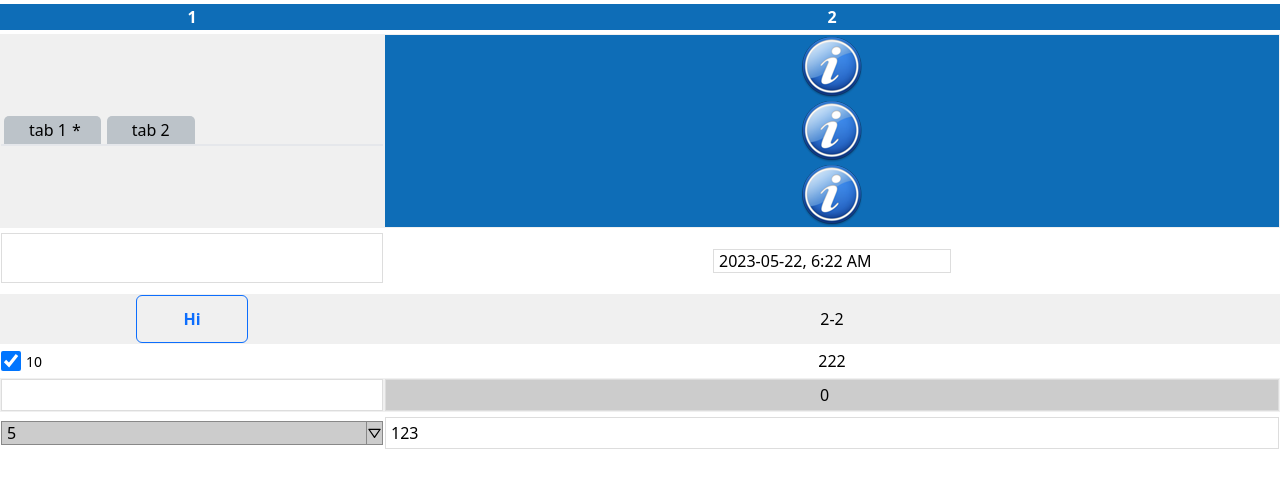
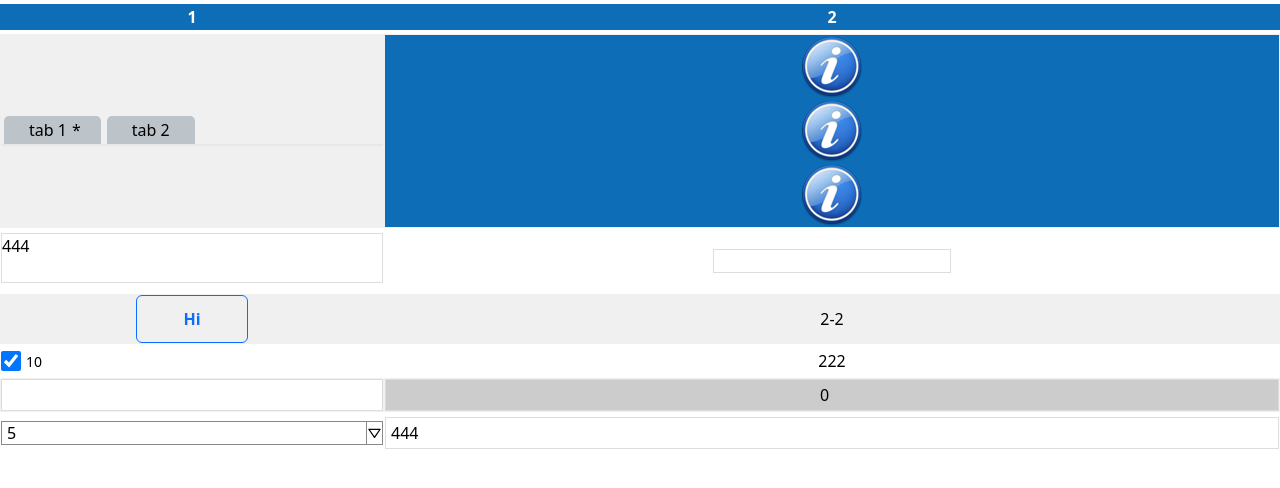
Before and after one commit to xinq05679/react-components, a React (Vite) app: page / in a window 1280 px wide. Shown: the top 488 px of the page. Built offline with nearby package versions, Linux system fonts and the light colour scheme.

Commit message:
Modify the changing value behavior of some input components

```diff
--- a/src/App.tsx
+++ b/src/App.tsx
@@ -30,6 +30,10 @@ import BasicTextarea from "./components/input/BasicTextarea";
 import BasicDateTimePicker from "./components/datetime/BasicDateTimePicker";
 
 const App: React.FC = () => {
+  const [value, setValue] = useState("444");
+  const [selectedLabel, setSelectedLabel] = useState("5");
+  const [dateTime, setDateTime] = useState<Date | null>(null);
+  const [checkedState, setCheckedState] = useState(CheckBoxStatus.checked);
   const [checkedList, setCheckedList] = useState([
     CheckBoxStatus.unchecked,
     CheckBoxStatus.unchecked,
@@ -96,12 +100,18 @@ const App: React.FC = () => {
                 <td>
                   <BasicTextarea
                     onValueChanged={(value) => console.log(value)}
-                    onSubmit={(value) => console.log(value + "QQQ")}
+                    onSubmit={(value) => setValue(value)}
+                    text={value}
                     // readOnly
                   />
                 </td>,
                 <td>
-                  <BasicDateTimePicker />
+                  <BasicDateTimePicker
+                    onDateTimeChanged={(date) => {
+                      setDateTime(date);
+                    }}
+                    dateTime={dateTime}
+                  />
                 </td>,
               ],
               [
@@ -114,7 +124,13 @@ const App: React.FC = () => {
               ],
               [
                 <td>
-                  <BasicCheckBox text={10} checked={CheckBoxStatus.checked} />
+                  <BasicCheckBox
+                    text={10}
+                    checked={checkedState}
+                    onCheckedChagned={(checked) => {
+                      setCheckedState(checked);
+                    }}
+                  />
                 </td>,
                 <td>
                   <div
@@ -191,17 +207,21 @@ const App: React.FC = () => {
                       { label: "7" },
                       { label: "8" },
                     ]}
-                    selectedLabel="5"
-                    readOnly
+                    selectedLabel={selectedLabel}
+                    // onSelectedItemChanged={setSelectedLabel}
+                    placeholder="Please select one item"
                   />
                 </td>,
                 <td>
                   {/* <BasicToolTip text="QQ" position="TC"> */}
                   <BasicTextInput
-                    value="123"
-                    onValueChanged={(value) => console.log(value)}
-                    onSubmit={(value) => console.log(value)}
-                    onFocus={() => console.log("QQ")}
+                    value={value}
+                    // onValueChanged={(value) => console.log(value)}
+                    onSubmit={(value) => {
+                      setValue(value);
+                      // console.log(value + "55");
+                      // setValue(new Date().toLocaleString());
+                    }}
                   />
                   {/* </BasicToolTip> */}
                 </td>,
--- a/src/components/checkbox/BasicCheckBox.tsx
+++ b/src/components/checkbox/BasicCheckBox.tsx
@@ -1,10 +1,11 @@
 import classNames from "classnames";
 import { ComponentStyleMerging } from "../../metadata/ComponentStyle";
 import { MergeComponentStyle } from "../../utility/componentUtility";
+import { useState } from "react";
 
 export enum CheckBoxStatus {
-  checked = 0,
-  unchecked,
+  unchecked = 0,
+  checked,
   indeterminate,
 }
 
@@ -45,7 +46,7 @@ export const BasicCheckBox: React.FC<BasicCheckBoxProps> = ({
         "w-[20px] h-[20px]",
         [
           "data-[checked='2']:after:content-['-']",
-          "data-[checked='0']:after:content-[&#10004;]",
+          "data-[checked='1']:after:content-[&#10004;]",
           "after:absolute",
           "after:rounded-sm",
           "after:w-[20px] after:h-[20px]",
@@ -77,23 +78,22 @@ export const BasicCheckBox: React.FC<BasicCheckBoxProps> = ({
   const handleValueChanged = () => {
     if (readOnly) return;
 
-    let _checked = checked;
+    let updatedCheckState = checked;
 
-    switch (_checked) {
+    switch (updatedCheckState) {
       case CheckBoxStatus.checked:
-        _checked = indeterminate
+        updatedCheckState = indeterminate
           ? CheckBoxStatus.indeterminate
           : CheckBoxStatus.unchecked;
         break;
       case CheckBoxStatus.unchecked:
-        _checked = CheckBoxStatus.checked;
+        updatedCheckState = CheckBoxStatus.checked;
         break;
       case CheckBoxStatus.indeterminate:
-        _checked = CheckBoxStatus.unchecked;
+        updatedCheckState = CheckBoxStatus.unchecked;
         break;
     }
-
-    onCheckedChagned?.(_checked);
+    onCheckedChagned?.(updatedCheckState);
   };
 
   return (
--- a/src/components/datetime/BasicDateTimePicker.tsx
+++ b/src/components/datetime/BasicDateTimePicker.tsx
@@ -8,10 +8,10 @@ import { useState } from "react";
 export interface BasicDateTimePickerProps
   extends Omit<ReactDatePickerProps, "selected" | "onChange" | "dateFormat"> {
   dateTimePickerStyle?: ComponentStyleMerging;
-  dateTime?: Date;
+  dateTime: Date | null;
   dateFormat?: string;
-  onDateTimeChanged?: (date: Date) => void;
-  onSubmit?: (date: Date) => void;
+  onDateTimeChanged?: (date: Date | null) => void;
+  onSubmit?: (date: Date | null) => void;
   [key: string]: any;
 }
 
@@ -20,20 +20,21 @@ export const BasicDateTimePicker: React.FC<BasicDateTimePickerProps> = ({
   onDateTimeChanged,
   onSubmit,
   dateFormat = "yyyy-MM-dd, h:mm aa",
-  dateTime = new Date(),
+  dateTime = null,
+  onCalendarClose,
   others,
 }) => {
-  const [localDate, setLocaDate] = useState<Date>(new Date());
-  const [currentDateTime, setCurrentDateTime] = useState<string>("");
+  const [localDate, setLocaDate] = useState<Date | null>(null);
+  const [currentLocalDate, setCurrentLocalDate] = useState<Date | null>(null);
 
-  if (!dateTime) {
-    if (currentDateTime) {
-      setCurrentDateTime("");
+  if (dateTime) {
+    if (dateTime.toLocaleString() !== currentLocalDate?.toLocaleString()) {
+      setCurrentLocalDate(dateTime);
       setLocaDate(dateTime);
     }
   } else {
-    if (currentDateTime !== dateTime.toString()) {
-      setCurrentDateTime(dateTime.toString());
+    if (currentLocalDate) {
+      setCurrentLocalDate(dateTime);
       setLocaDate(dateTime);
     }
   }
@@ -67,6 +68,7 @@ export const BasicDateTimePicker: React.FC<BasicDateTimePickerProps> = ({
   }
 
   function handleCalendarClose() {
+    setCurrentLocalDate(localDate);
     onSubmit?.(localDate);
   }
 
@@ -75,8 +77,11 @@ export const BasicDateTimePicker: React.FC<BasicDateTimePickerProps> = ({
       className={_dateTimePickerStyle.css}
       selected={localDate}
       onYearChange={handleDateTimeChange}
+      onMonthChange={handleDateTimeChange}
       onChange={handleDateTimeChange}
-      onCalendarClose={handleCalendarClose}
+      onCalendarClose={() => {
+        handleCalendarClose(), onCalendarClose?.();
+      }}
       peekNextMonth
       showMonthDropdown
       showYearDropdown
--- a/src/components/input/BasicTextInput.tsx
+++ b/src/components/input/BasicTextInput.tsx
@@ -4,7 +4,7 @@ import { ComponentStyleMerging } from "../../metadata/ComponentStyle";
 import { useState, useRef } from "react";
 
 export interface BasicTextInputProps {
-  value: string;
+  value?: string;
   onValueChanged?: (value: string) => void;
   onSubmit?: (value: string) => void;
   onFocus?: (event: React.FocusEvent<HTMLInputElement>) => void;
@@ -15,7 +15,7 @@ export interface BasicTextInputProps {
 }
 
 export const BasicTextInput: React.FC<BasicTextInputProps> = ({
-  value,
+  value = "",
   formStyle,
   inputStyle,
   enableSelectAll,
@@ -24,14 +24,14 @@ export const BasicTextInput: React.FC<BasicTextInputProps> = ({
   onSubmit,
   onFocus,
 }) => {
-  const [textboxValue, setTextBoxValue] = useState(value);
-  const [inputValue, setInputValue] = useState(value);
+  const [inputValue, setInputValue] = useState("");
+  const [currentValue, setCurrentValue] = useState("");
   const inputRef = useRef<HTMLInputElement>(null);
   const submitRef = useRef<HTMLInputElement>(null);
 
-  if (inputValue !== value) {
-    setTextBoxValue(value);
+  if (currentValue !== value) {
     setInputValue(value);
+    setCurrentValue(value);
   }
 
   const _formStyle = MergeComponentStyle(
@@ -65,13 +65,14 @@ export const BasicTextInput: React.FC<BasicTextInputProps> = ({
   );
 
   const handleValueChanged = (event: React.ChangeEvent<HTMLInputElement>) => {
-    setTextBoxValue(event.target.value);
+    setInputValue(event.target.value);
     onValueChanged?.(event.target.value);
   };
 
   const handleSubmit = (event: React.FormEvent<HTMLFormElement>) => {
     event.preventDefault();
-    onSubmit?.(textboxValue);
+    setCurrentValue(inputValue);
+    onSubmit?.(inputValue);
   };
 
   return (
@@ -86,7 +87,7 @@ export const BasicTextInput: React.FC<BasicTextInputProps> = ({
         className={_inputStyle.css}
         style={_inputStyle.style}
         type="text"
-        value={textboxValue}
+        value={inputValue}
         onChange={handleValueChanged}
         onClick={() => {
           if (enableSelectAll) inputRef.current?.select();
--- a/src/components/input/BasicTextarea.tsx
+++ b/src/components/input/BasicTextarea.tsx
@@ -33,7 +33,7 @@ export const BasicTextarea: React.FC<BasicTextarea> = ({
   readOnly,
   ...others
 }) => {
-  const [inputValue, setInputValue] = useState(text);
+  const [inputValue, setInputValue] = useState("");
   const [currentText, setCurrentText] = useState("");
   const btnRef = useRef<HTMLButtonElement>(null);
 
@@ -85,6 +85,7 @@ export const BasicTextarea: React.FC<BasicTextarea> = ({
 
   function handleSubmit(event: React.FormEvent<HTMLFormElement>) {
     event.preventDefault();
+    setCurrentText(inputValue);
     onSubmit?.(inputValue);
   }
 
--- a/src/components/search/BasicSearchBar.tsx
+++ b/src/components/search/BasicSearchBar.tsx
@@ -17,7 +17,7 @@ export interface BasicSearchBarProps {
 }
 
 export const BasicSearchTextBox: React.FC<BasicSearchBarProps> = ({
-  text,
+  text = "",
   containerStyle,
   textboxStyle,
   placeholder,
@@ -26,8 +26,14 @@ export const BasicSearchTextBox: React.FC<BasicSearchBarProps> = ({
   onChanged,
   onSubmit,
 }) => {
-  const [input, setInput] = useState(text || "");
+  const [input, setInput] = useState("");
+  const [currentText, setCurrentText] = useState("");
   const inputRef = useRef<HTMLInputElement>(null);
+
+  if (currentText !== text) {
+    setInput(text);
+    setCurrentText(text);
+  }
 
   const handleValueChanged = (evt: React.ChangeEvent<HTMLInputElement>) => {
     setInput(evt.target.value);
@@ -36,6 +42,7 @@ export const BasicSearchTextBox: React.FC<BasicSearchBarProps> = ({
 
   const handleSubmit = (evt: React.FormEvent) => {
     evt.preventDefault();
+    setCurrentText(input);
     onSubmit?.(input);
   };
 
--- a/src/components/select/BasicSelect.tsx
+++ b/src/components/select/BasicSelect.tsx
@@ -26,7 +26,7 @@ export interface BasicSelectProps {
 
 export const BasicSelect: React.FC<BasicSelectProps> = ({
   items,
-  selectedLabel,
+  selectedLabel = "",
   placeholder,
   placeholderStyle,
   selectStyle,
@@ -37,21 +37,13 @@ export const BasicSelect: React.FC<BasicSelectProps> = ({
   onSelectedItemChanged,
   readOnly = false,
 }) => {
-  const [selectedItem, setSelectedItem] = useState<SelectItem | undefined>();
   const [openDropDown, setOpenDropDown] = useState(false);
   const [optionDivHeight, setOptionDivHeight] = useState(0);
   const [highlightSelected, setHighlightSelected] = useState(false);
   const optionsDivRef = useRef<HTMLDivElement>(null);
   const selectRef = useRef<HTMLDivElement>(null);
 
-  useEffect(() => {
-    if (selectedLabel) {
-      const foundLabel = items.find((item) => item.label === selectedLabel);
-      setSelectedItem(foundLabel || { label: selectedLabel });
-    } else {
-      setSelectedItem(undefined);
-    }
-  }, [selectedLabel]);
+  const selectedItem = items.find((item) => item.label === selectedLabel);
 
   useEffect(() => {
     const closeDropDown = (event: any) => {
@@ -165,7 +157,6 @@ export const BasicSelect: React.FC<BasicSelectProps> = ({
   ) => {
     if (readOnly) return setOpenDropDown(false);
 
-    setSelectedItem(option);
     setOpenDropDown(false);
     onSelectedItemChanged?.(option.label);
   };
@@ -211,7 +202,7 @@ export const BasicSelect: React.FC<BasicSelectProps> = ({
             >
               {items.map((item, index) => (
                 <div
-                  data-select={selectedItem?.label === item.label}
+                  data-select={selectedLabel === item.label}
                   key={index}
                   className={_optionStyle.css}
                   style={_optionStyle.style}
```
Also changed, not shown: src/components/checkbox/BasicMultiCheckBox.tsx (+4 -20 lines).
